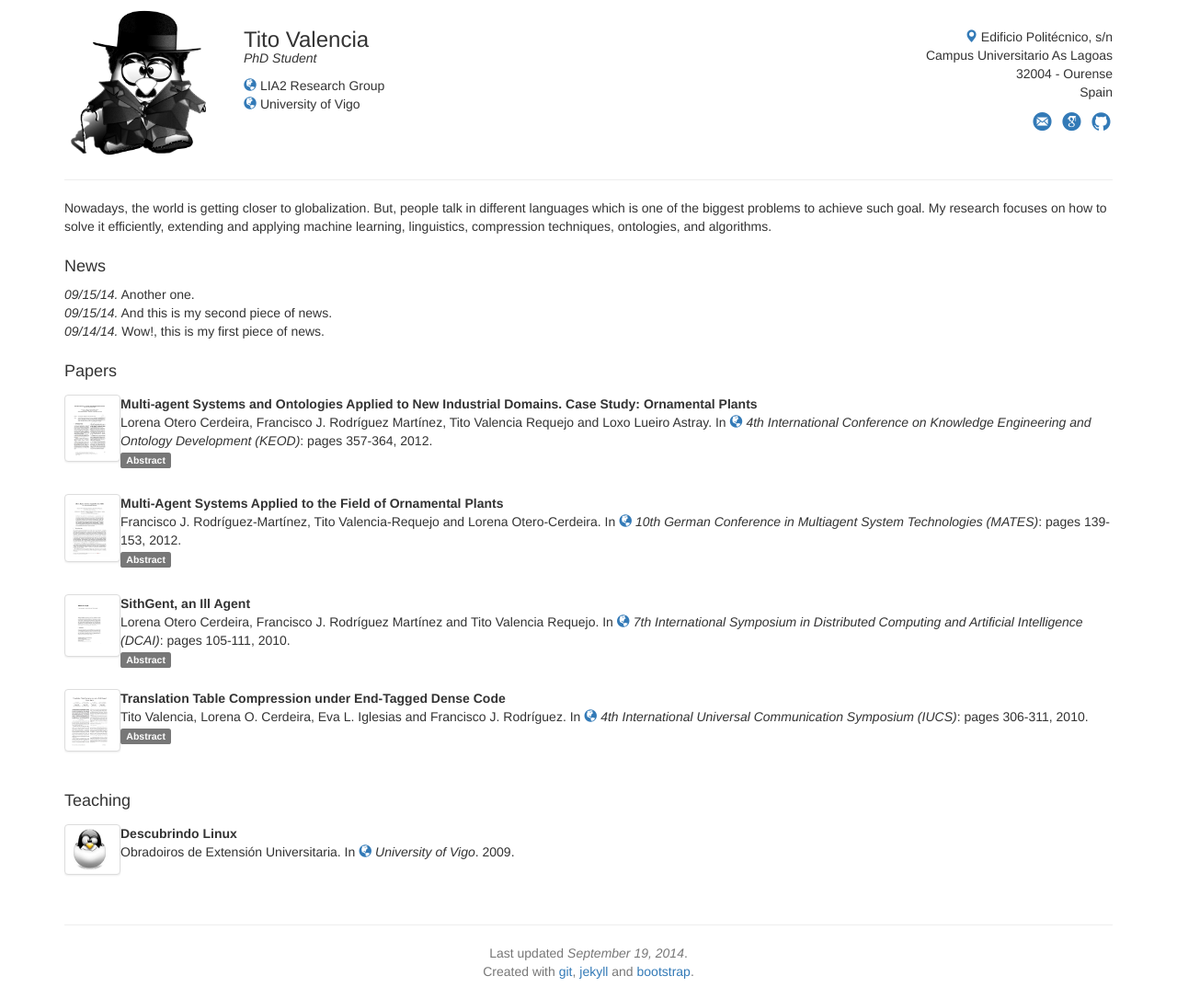
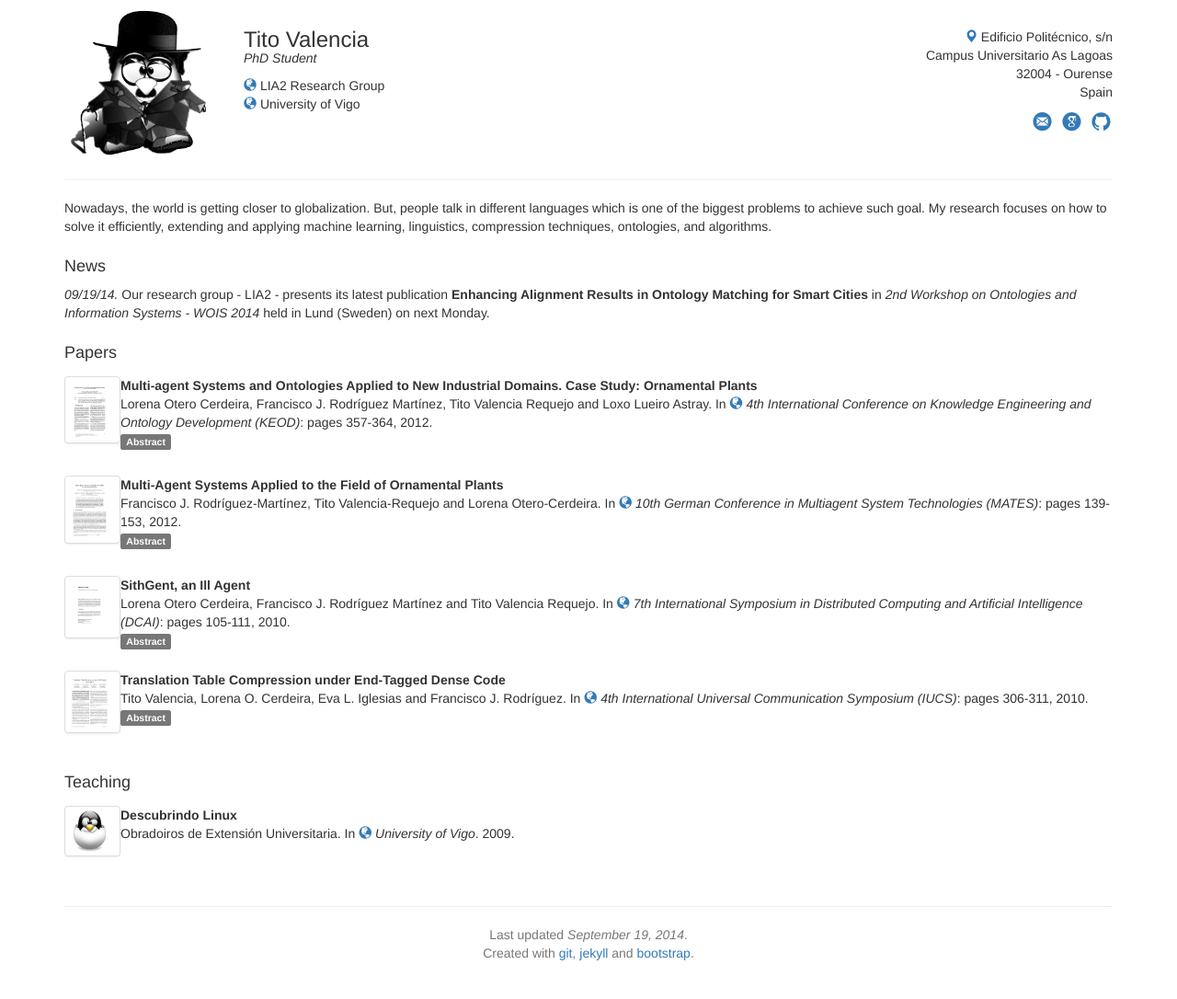
Before and after one commit to tvalreq/tvalreq.github.com, a Jekyll site: the page built from index.html, in a window 1280 px wide. Shown: the whole page at 92% size. Built offline with Jekyll 4.4.1, drawn with Linux system fonts in a browser that asks for light colours; nearby versions of some CDN libraries.

Commit message:
update news

```diff
--- a/_data/news-list.yml
+++ b/_data/news-list.yml
@@ -1,14 +1,4 @@
-- date: 2014-09-14 15:00:03
+- date: 2014-09-19
   selected: y
   content: >
-    Wow!, this is my first piece of news.
-
-- date: 2014-09-15 14:02:08
-  selected: y
-  content: >
-    And this is my second piece of news.
-
-- date: 2014-09-15 14:25:00
-  selected: y
-  content: >
-    Another one.
+    Our research group - LIA2 - presents its latest publication <strong>Enhancing Alignment Results in Ontology Matching for Smart Cities</strong> in <em>2nd Workshop on Ontologies and Information Systems - WOIS 2014</em> held in Lund (Sweden) on next Monday.
```
